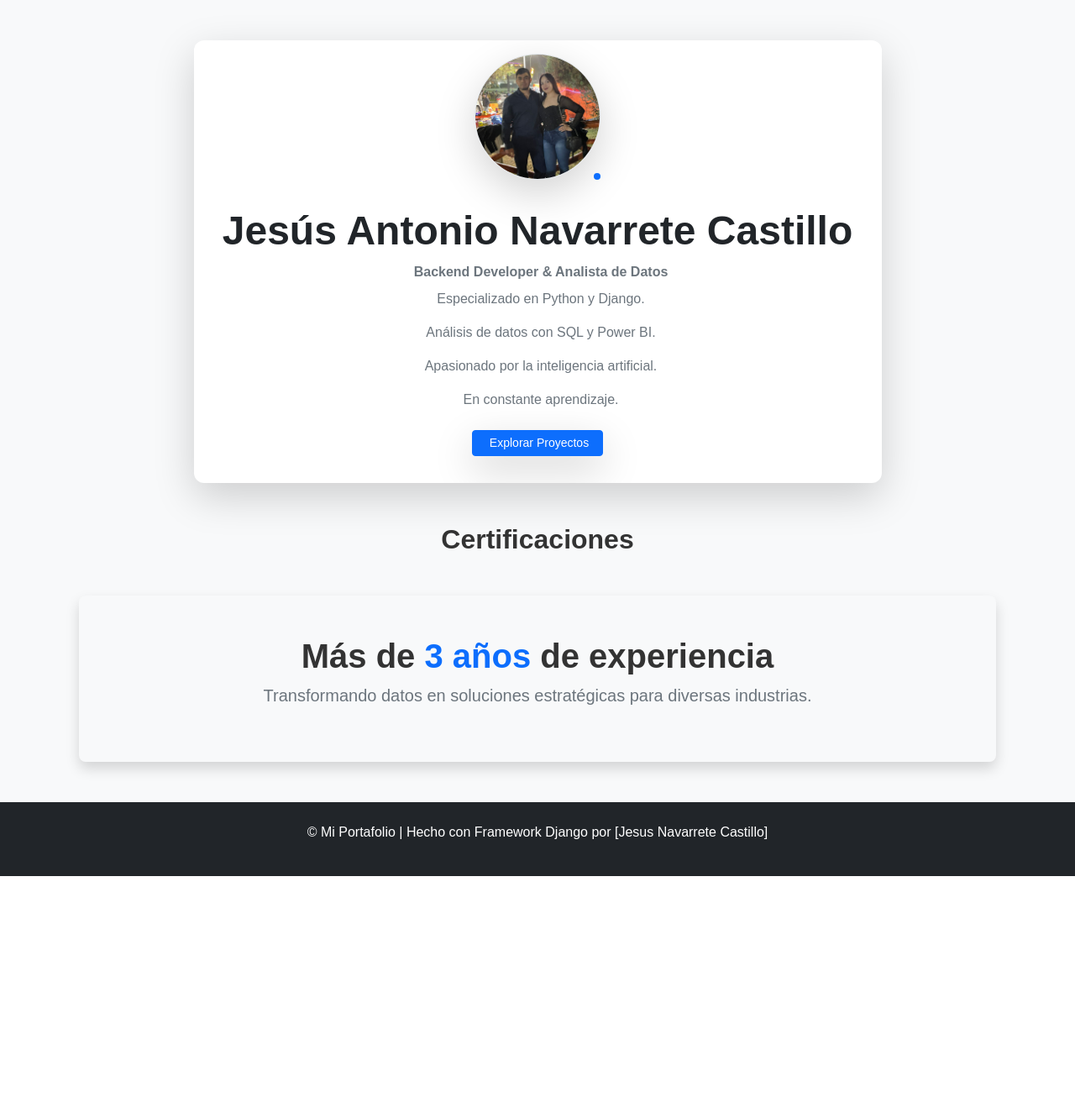
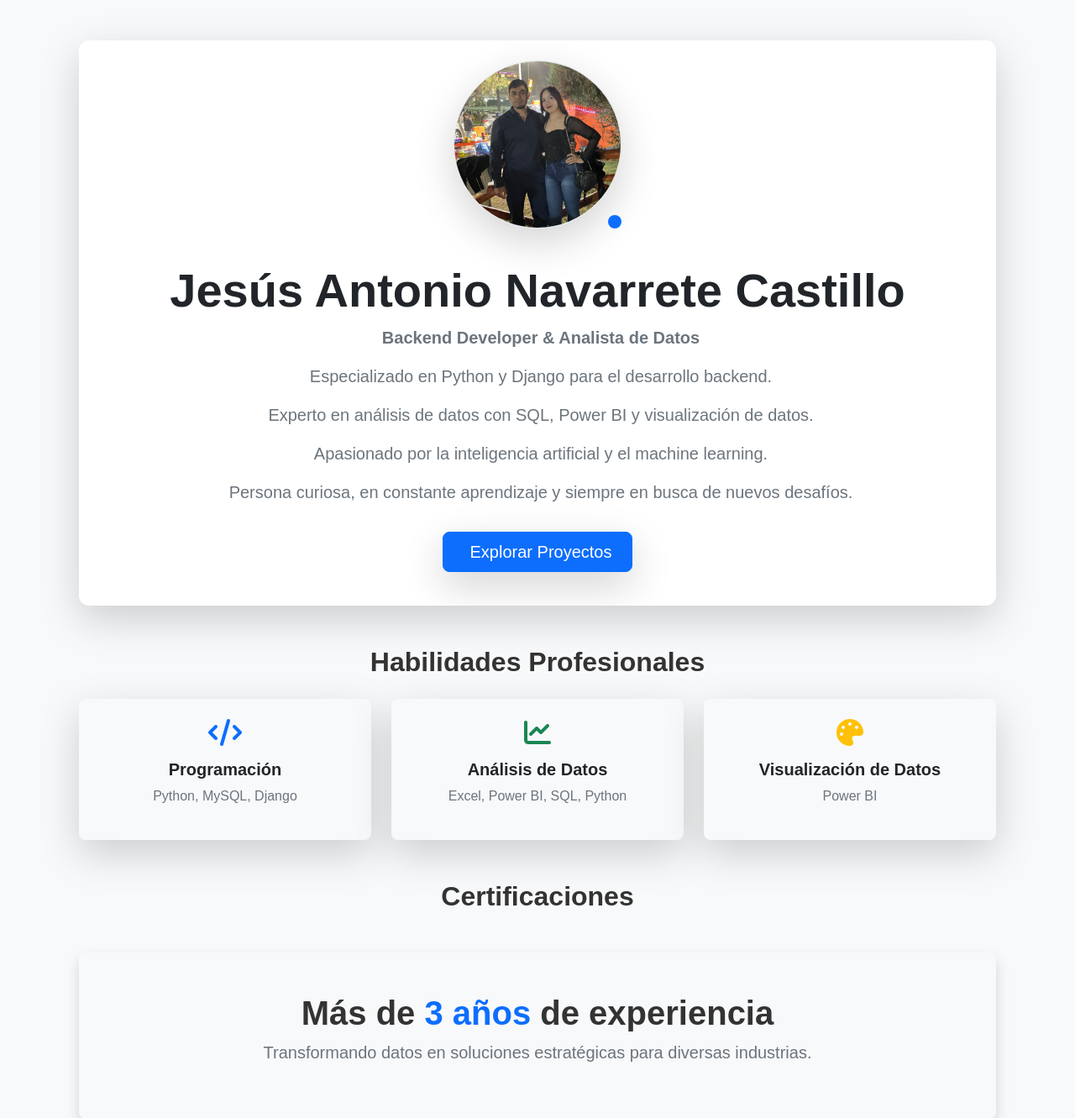
Before and after one commit to zetzer2626/jesus-analista, a Django app: page /about/ in a window 1280 px wide. Shown: the part 56-1387 px from the top of the page at 84% size. Before the commit the page ends 1099 px from the top, so only its background shows below. Run offline with Django 5.2, Linux system fonts and the light colour scheme; data that the repository does not hold is empty.

Commit message:
probando img

```diff
--- a/portafolio/miapp/templates/projects/about.html
+++ b/portafolio/miapp/templates/projects/about.html
@@ -8,16 +8,14 @@
 <div class="container my-5">
     <!-- Sección de Presentación -->
     <section class="mb-5 text-center">
-    <div class="card shadow-lg border-0 p-3 w-75 mx-auto">
+        <div class="card shadow-lg border-0 p-4">
             <div class="row g-0 justify-content-center align-items-center">
-            <div class="col-md-12 mb-3">
+                <div class="col-md-12 mb-4">
                     <div class="d-flex justify-content-center">
                         <div class="position-relative">
-                        <img src="{% static '/img/jesus_perfil.jpeg' %}"
-                             class="img-fluid rounded-circle border shadow-lg"
-                             alt="Foto de perfil"
-                             style="width: 150px; height: 150px; object-fit: cover;">
-                        <span class="position-absolute bottom-0 end-0 bg-primary text-white p-1 rounded-circle">
+                            <img src="{% static '/img/jesus_perfil.jpeg' %}" class="img-fluid rounded-circle border shadow-lg"
+                                 alt="Foto de perfil" style="width: 200px; height: 200px; object-fit: cover;">
+                            <span class="position-absolute bottom-0 end-0 bg-primary text-white p-2 rounded-circle">
                                 <i class="bi bi-person-circle"></i>
                             </span>
                         </div>
@@ -25,32 +23,61 @@
                 </div>
                 <div class="col-md-12">
                     <div class="card-body text-center">
-                    <h1 class="display-5 fw-bold text-dark">Jesús Antonio Navarrete Castillo</h1>
-                    <p class="fs-6 text-muted mb-2">
+                        <h1 class="display-4 fw-bold text-dark">Jesús Antonio Navarrete Castillo</h1>
+                        <p class="fs-5 text-muted mb-3">
                             <i class="bi bi-briefcase-fill me-2"></i>
                             <strong>Backend Developer & Analista de Datos</strong>
                         </p>
-                    <p class="fs-6 text-muted">
-                        <i class="bi bi-code-slash me-2"></i> Especializado en Python y Django.
+                        <p class="fs-5 text-muted">
+                            <i class="bi bi-code-slash me-2"></i> Especializado en Python y Django para el desarrollo backend.
                         </p>
-                    <p class="fs-6 text-muted">
-                        <i class="bi bi-bar-chart-line me-2"></i> Análisis de datos con SQL y Power BI.
+                        <p class="fs-5 text-muted">
+                            <i class="bi bi-bar-chart-line me-2"></i> Experto en análisis de datos con SQL, Power BI y visualización de datos.
                         </p>
-                    <p class="fs-6 text-muted">
-                        <i class="bi bi-cpu me-2"></i> Apasionado por la inteligencia artificial.
+                        <p class="fs-5 text-muted">
+                            <i class="bi bi-cpu me-2"></i> Apasionado por la inteligencia artificial y el machine learning.
                         </p>
-                    <p class="fs-6 text-muted">
-                        <i class="bi bi-lightbulb me-2"></i> En constante aprendizaje.
+                        <p class="fs-5 text-muted">
+                            <i class="bi bi-lightbulb me-2"></i> Persona curiosa, en constante aprendizaje y siempre en busca de nuevos desafíos.
                         </p>
-                    <a href="{% url 'project_list' %}" class="btn btn-primary btn-sm mt-2 shadow-lg px-3 py-1">
-                        <i class="bi bi-folder-symlink me-1"></i>Explorar Proyectos
+                        <a href="{% url 'project_list' %}" class="btn btn-primary btn-lg mt-3 shadow-lg px-4 py-2">
+                            <i class="bi bi-folder-symlink me-2"></i>Explorar Proyectos
                         </a>
                     </div>
                 </div>
             </div>
         </div>
     </section>
+    <!-- Sección de Final -->
 
+
+<!-- Sección de Habilidades -->
+<section class="mb-5">
+    <h2 class="text-center fw-bold mb-4">Habilidades Profesionales</h2>
+    <div class="row g-4">
+        <div class="col-lg-4 col-md-6">
+            <div class="text-center p-4 shadow-lg rounded-3 bg-light">
+                <i class="fas fa-code fa-3x text-primary mb-3"></i>
+                <h5 class="fw-bold text-dark">Programación</h5>
+                <p class="text-muted">Python, MySQL, Django</p>
+            </div>
+        </div>
+        <div class="col-lg-4 col-md-6">
+            <div class="text-center p-4 shadow-lg rounded-3 bg-light">
+                <i class="fas fa-chart-line fa-3x text-success mb-3"></i>
+                <h5 class="fw-bold text-dark">Análisis de Datos</h5>
+                <p class="text-muted">Excel, Power BI, SQL, Python</p>
+            </div>
+        </div>
+        <div class="col-lg-4 col-md-6">
+            <div class="text-center p-4 shadow-lg rounded-3 bg-light">
+                <i class="fas fa-palette fa-3x text-warning mb-3"></i>
+                <h5 class="fw-bold text-dark">Visualización de Datos</h5>
+                <p class="text-muted">Power BI</p>
+            </div>
+        </div>
+    </div>
+</section>
 
     <!-- Sección de Certificaciones -->
     <section class="mb-5">
```
Lines whose indentation alone changed are shown as unchanged.
